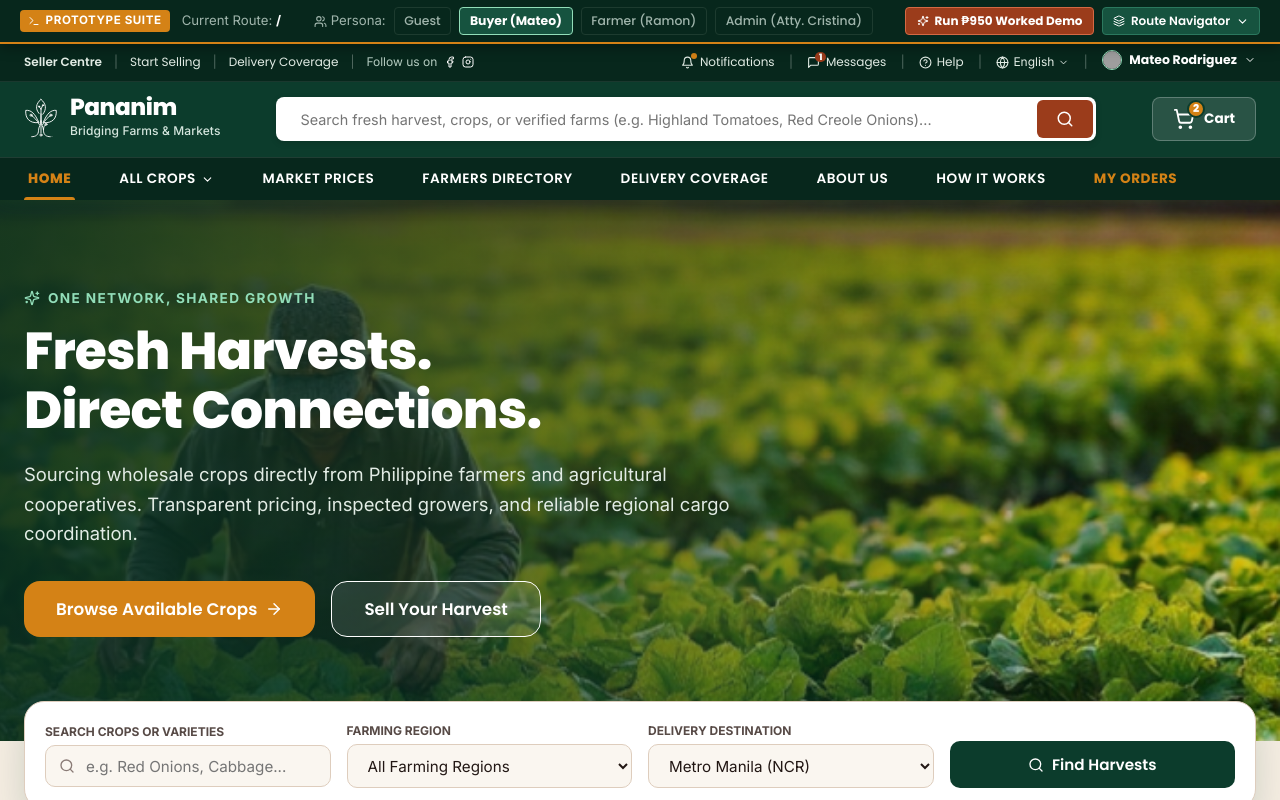
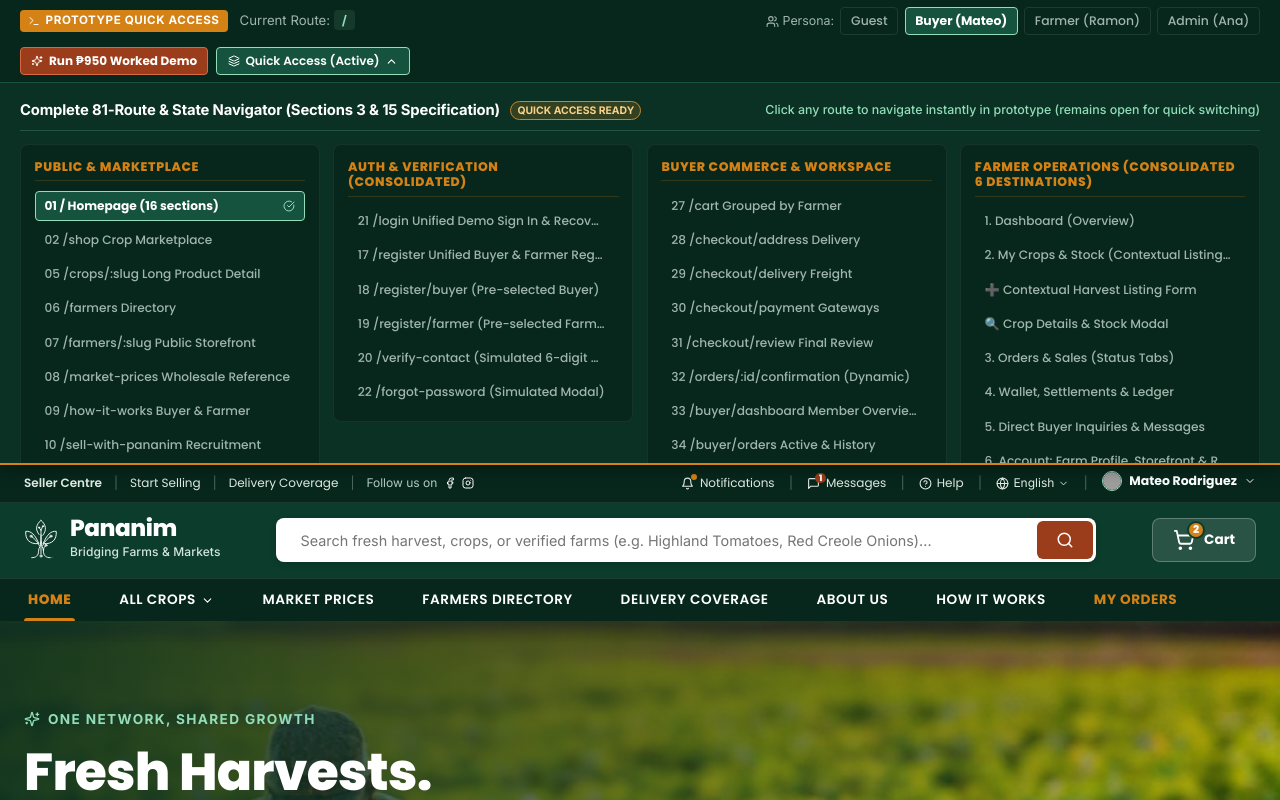
Before and after one commit to mhaithan-lee/pananim, a React (Vite) app: page / in a window 1280 px wide. Shown: the top 800 px of the page. Built offline with nearby package versions, Linux system fonts and the light colour scheme; grey boxes are pictures that could not be loaded.

Commit message:
feat: make route navigator quick-access tray visible on top by default without clicking

```diff
--- a/src/components/DevScenarioBar.tsx
+++ b/src/components/DevScenarioBar.tsx
@@ -7,9 +7,10 @@ import {
   ChevronDown,
   ChevronUp,
   CheckCircle,
-  RefreshCw,
   Sparkles,
-  ExternalLink
+  ExternalLink,
+  Eye,
+  EyeOff
 } from 'lucide-react';
 
 interface DevScenarioBarProps {
@@ -27,12 +28,28 @@ export const DevScenarioBar: React.FC<DevScenarioBarProps> = ({
   onNavigate,
   onLoadWorkedExample950
 }) => {
-  const [isOpen, setIsOpen] = useState(false);
-  const [activeCategory, setActiveCategory] = useState<'scenarios' | 'routes'>('scenarios');
+  // Always open by default so the user does NOT need to click the route navigator button!
+  const [isOpen, setIsOpen] = useState(() => {
+    try {
+      const saved = localStorage.getItem('pananim_quick_nav_open');
+      if (saved !== null) return saved === 'true';
+    } catch (e) {}
+    return true; // Default open for quick access
+  });
+
+  const toggleOpen = () => {
+    setIsOpen((prev) => {
+      const next = !prev;
+      try {
+        localStorage.setItem('pananim_quick_nav_open', String(next));
+      } catch (e) {}
+      return next;
+    });
+  };
 
   const routeGroups = [
     {
-      group: 'Public & Marketplace',
+      group: 'PUBLIC & MARKETPLACE',
       routes: [
         { path: '/', label: '01 / Homepage (16 sections)' },
         { path: '/shop', label: '02 /shop Crop Marketplace' },
@@ -50,7 +67,7 @@ export const DevScenarioBar: React.FC<DevScenarioBarProps> = ({
       ]
     },
     {
-      group: 'Auth & Verification (Consolidated)',
+      group: 'AUTH & VERIFICATION (CONSOLIDATED)',
       routes: [
         { path: '/login', label: '21 /login Unified Demo Sign In & Recovery' },
         { path: '/register', label: '17 /register Unified Buyer & Farmer Registration' },
@@ -61,7 +78,7 @@ export const DevScenarioBar: React.FC<DevScenarioBarProps> = ({
       ]
     },
     {
-      group: 'Buyer Commerce & Workspace',
+      group: 'BUYER COMMERCE & WORKSPACE',
       routes: [
         { path: '/cart', label: '27 /cart Grouped by Farmer' },
         { path: '/checkout/address', label: '28 /checkout/address Delivery' },
@@ -79,7 +96,7 @@ export const DevScenarioBar: React.FC<DevScenarioBarProps> = ({
       ]
     },
     {
-      group: 'Farmer Operations (Consolidated 6 Destinations)',
+      group: 'FARMER OPERATIONS (CONSOLIDATED 6 DESTINATIONS)',
       routes: [
         { path: '/farmer/dashboard', label: '1. Dashboard (Overview)' },
         { path: '/farmer/inventory', label: '2. My Crops & Stock (Contextual Listings)' },
@@ -92,11 +109,11 @@ export const DevScenarioBar: React.FC<DevScenarioBarProps> = ({
       ]
     },
     {
-      group: 'Admin Experience (Redesigned)',
+      group: 'ADMIN EXPERIENCE (REDESIGNED)',
       routes: [
         { path: '/admin', label: 'Admin Overview (Pananim admin overview)' },
         { path: '/admin/crops', label: 'Crop Listings (Pananim crop listings)' },
-        { path: '/admin/farmers', label: 'Farmers & Buyers (Pananim farmers & buyers)' },
+        { path: '/admin/users', label: 'User Management (Farmers & Buyers)' },
         { path: '/admin/transactions', label: 'Transactions (Pananim transactions)' },
         { path: '/admin/market-prices', label: 'Market Prices (Pananim market prices)' },
         { path: '/admin/reports', label: 'Reports & Disputes (Pananim reports & disputes)' },
@@ -122,21 +139,22 @@ export const DevScenarioBar: React.FC<DevScenarioBarProps> = ({
         color: '#E2ECE5',
         borderBottom: '2px solid #D48216',
         fontSize: '0.825rem',
-        boxShadow: '0 4px 12px rgba(0,0,0,0.3)'
+        boxShadow: '0 4px 16px rgba(0,0,0,0.35)'
       }}
     >
+      {/* Top Controls Bar */}
       <div
-        className="container"
         style={{
           display: 'flex',
           alignItems: 'center',
           justifyContent: 'space-between',
           padding: '0.45rem 1.25rem',
           flexWrap: 'wrap',
-          gap: '0.75rem'
+          gap: '0.75rem',
+          borderBottom: isOpen ? '1px solid #16533F' : 'none'
         }}
       >
-        <div style={{ display: 'flex', alignItems: 'center', gap: '0.75rem' }}>
+        <div style={{ display: 'flex', alignItems: 'center', gap: '0.75rem', flexWrap: 'wrap' }}>
           <span
             style={{
               display: 'inline-flex',
@@ -151,16 +169,16 @@ export const DevScenarioBar: React.FC<DevScenarioBarProps> = ({
               fontSize: '0.725rem'
             }}
           >
-            <Terminal size={12} /> PROTOTYPE SUITE
+            <Terminal size={12} /> PROTOTYPE QUICK ACCESS
           </span>
           <span style={{ color: '#A0B5AC' }}>
-            Current Route: <strong style={{ color: '#FFFFFF' }}>{currentRoute}</strong>
+            Current Route: <strong style={{ color: '#92DEB9', backgroundColor: 'rgba(146, 222, 185, 0.1)', padding: '2px 8px', borderRadius: '4px' }}>{currentRoute}</strong>
           </span>
         </div>
 
-        {/* Persona Switcher */}
-        <div style={{ display: 'flex', alignItems: 'center', gap: '0.5rem', flexWrap: 'wrap' }}>
-          <span style={{ color: '#A0B5AC', display: 'flex', alignItems: 'center', gap: '0.25rem' }}>
+        {/* Persona Switcher Buttons */}
+        <div style={{ display: 'flex', alignItems: 'center', gap: '0.4rem', flexWrap: 'wrap' }}>
+          <span style={{ color: '#A0B5AC', display: 'flex', alignItems: 'center', gap: '0.25rem', fontSize: '0.775rem' }}>
             <Users size={13} /> Persona:
           </span>
           <button
@@ -172,7 +190,8 @@ export const DevScenarioBar: React.FC<DevScenarioBarProps> = ({
               color: currentRole === 'guest' ? '#FFFFFF' : '#A0B5AC',
               border: '1px solid ' + (currentRole === 'guest' ? '#92DEB9' : '#1D3B2F'),
               fontWeight: currentRole === 'guest' ? 700 : 500,
-              fontSize: '0.775rem'
+              fontSize: '0.775rem',
+              cursor: 'pointer'
             }}
           >
             Guest
@@ -186,7 +205,8 @@ export const DevScenarioBar: React.FC<DevScenarioBarProps> = ({
               color: currentRole === 'buyer' ? '#FFFFFF' : '#A0B5AC',
               border: '1px solid ' + (currentRole === 'buyer' ? '#92DEB9' : '#1D3B2F'),
               fontWeight: currentRole === 'buyer' ? 700 : 500,
-              fontSize: '0.775rem'
+              fontSize: '0.775rem',
+              cursor: 'pointer'
             }}
           >
             Buyer (Mateo)
@@ -200,7 +220,8 @@ export const DevScenarioBar: React.FC<DevScenarioBarProps> = ({
               color: currentRole === 'farmer' ? '#FFFFFF' : '#A0B5AC',
               border: '1px solid ' + (currentRole === 'farmer' ? '#92DEB9' : '#1D3B2F'),
               fontWeight: currentRole === 'farmer' ? 700 : 500,
-              fontSize: '0.775rem'
+              fontSize: '0.775rem',
+              cursor: 'pointer'
             }}
           >
             Farmer (Ramon)
@@ -214,14 +235,15 @@ export const DevScenarioBar: React.FC<DevScenarioBarProps> = ({
               color: currentRole === 'staff' ? '#FFFFFF' : '#A0B5AC',
               border: '1px solid ' + (currentRole === 'staff' ? '#92DEB9' : '#1D3B2F'),
               fontWeight: currentRole === 'staff' ? 700 : 500,
-              fontSize: '0.775rem'
+              fontSize: '0.775rem',
+              cursor: 'pointer'
             }}
           >
-            Admin (Atty. Cristina)
+            Admin (Ana)
           </button>
         </div>
 
-        {/* Worked Scenario & Route Drawer Toggle */}
+        {/* Action Buttons: ₱950 Worked Demo & Quick Nav Visibility Toggle */}
         <div style={{ display: 'flex', alignItems: 'center', gap: '0.5rem' }}>
           <button
             onClick={onLoadWorkedExample950}
@@ -236,16 +258,18 @@ export const DevScenarioBar: React.FC<DevScenarioBarProps> = ({
               display: 'inline-flex',
               alignItems: 'center',
               gap: '0.35rem',
-              border: '1px solid #D46944'
+              border: '1px solid #D46944',
+              cursor: 'pointer'
             }}
           >
             <Sparkles size={12} /> Run ₱950 Worked Demo
           </button>
 
           <button
-            onClick={() => setIsOpen(!isOpen)}
+            onClick={toggleOpen}
+            title={isOpen ? 'Collapse Quick Access space' : 'Show Quick Access space'}
             style={{
-              backgroundColor: '#16533F',
+              backgroundColor: isOpen ? '#16533F' : 'transparent',
               color: '#FFFFFF',
               padding: '0.25rem 0.65rem',
               borderRadius: '4px',
@@ -254,83 +278,142 @@ export const DevScenarioBar: React.FC<DevScenarioBarProps> = ({
               display: 'inline-flex',
               alignItems: 'center',
               gap: '0.35rem',
-              border: '1px solid #2B785E'
+              border: '1px solid ' + (isOpen ? '#92DEB9' : '#2B785E'),
+              cursor: 'pointer'
             }}
           >
-            <Layers size={12} /> Route Navigator {isOpen ? <ChevronUp size={13} /> : <ChevronDown size={13} />}
+            <Layers size={12} />
+            {isOpen ? 'Quick Access (Active)' : 'Show Quick Access'}
+            {isOpen ? <ChevronUp size={13} /> : <ChevronDown size={13} />}
           </button>
         </div>
       </div>
 
-      {/* Expanded Route Navigator Drawer */}
+      {/* QUICK ACCESS SPACE (DIRECTLY VISIBLE ON TOP WITHOUT CLICKING) */}
       {isOpen && (
         <div
           style={{
             backgroundColor: '#0A3124',
-            borderTop: '1px solid #1D4B39',
-            padding: '1.25rem',
-            maxHeight: '420px',
+            padding: '1rem 1.25rem 1.25rem 1.25rem',
+            maxHeight: '380px',
             overflowY: 'auto'
           }}
         >
-          <div className="container">
+          <div style={{ maxWidth: '100%', margin: '0 auto' }}>
+            {/* Header matching user's screenshot */}
             <div
               style={{
                 display: 'flex',
                 alignItems: 'center',
                 justifyContent: 'space-between',
-                marginBottom: '1rem',
-                borderBottom: '1px solid #16533F',
-                paddingBottom: '0.5rem'
+                marginBottom: '0.85rem',
+                borderBottom: '1px solid rgba(146, 222, 185, 0.2)',
+                paddingBottom: '0.5rem',
+                flexWrap: 'wrap',
+                gap: '0.5rem'
               }}
             >
-              <span style={{ fontWeight: 700, color: '#FFFFFF', fontSize: '0.9rem' }}>
+              <div style={{ display: 'flex', alignItems: 'center', gap: '0.65rem' }}>
+                <span style={{ fontWeight: 800, color: '#FFFFFF', fontSize: '0.925rem', letterSpacing: '-0.01em' }}>
                   Complete 81-Route &amp; State Navigator (Sections 3 &amp; 15 Specification)
                 </span>
-              <span style={{ color: '#92DEB9', fontSize: '0.75rem' }}>
-                Click any route to navigate instantly in prototype
+                <span
+                  style={{
+                    backgroundColor: 'rgba(212, 130, 22, 0.2)',
+                    color: '#F8D28A',
+                    border: '1px solid #D48216',
+                    padding: '1px 6px',
+                    borderRadius: '10px',
+                    fontSize: '0.65rem',
+                    fontWeight: 700
+                  }}
+                >
+                  QUICK ACCESS READY
+                </span>
+              </div>
+              <span style={{ color: '#92DEB9', fontSize: '0.775rem', fontWeight: 500 }}>
+                Click any route to navigate instantly in prototype (remains open for quick switching)
               </span>
             </div>
 
+            {/* 5-Column Grid matching user's screenshot */}
             <div
               style={{
                 display: 'grid',
-                gridTemplateColumns: 'repeat(auto-fit, minmax(220px, 1fr))',
-                gap: '1.25rem'
+                gridTemplateColumns: 'repeat(auto-fit, minmax(240px, 1fr))',
+                gap: '0.85rem',
+                alignItems: 'start'
               }}
             >
               {routeGroups.map((group, idx) => (
-                <div key={idx} style={{ backgroundColor: '#07271C', padding: '0.75rem', borderRadius: '8px' }}>
-                  <h5 style={{ color: '#D48216', fontSize: '0.8rem', marginBottom: '0.5rem', textTransform: 'uppercase', letterSpacing: '0.05em' }}>
+                <div
+                  key={idx}
+                  style={{
+                    backgroundColor: '#07271C',
+                    padding: '0.85rem',
+                    borderRadius: '8px',
+                    border: '1px solid rgba(255, 255, 255, 0.06)'
+                  }}
+                >
+                  <h5
+                    style={{
+                      color: '#D48216',
+                      fontSize: '0.78rem',
+                      fontWeight: 800,
+                      marginBottom: '0.6rem',
+                      textTransform: 'uppercase',
+                      letterSpacing: '0.05em',
+                      borderBottom: '1px solid rgba(212, 130, 22, 0.2)',
+                      paddingBottom: '0.35rem'
+                    }}
+                  >
                     {group.group}
                   </h5>
-                  <div style={{ display: 'flex', flexDirection: 'column', gap: '0.3rem' }}>
-                    {group.routes.map((rt) => (
+                  <div style={{ display: 'flex', flexDirection: 'column', gap: '0.25rem' }}>
+                    {group.routes.map((rt) => {
+                      const isActive = currentRoute === rt.path || (rt.path === '/' && currentRoute === '') || (rt.path === '/farmer/dashboard' && currentRoute === '/farmer');
+                      return (
                         <button
                           key={rt.path}
-                        onClick={() => {
-                          onNavigate(rt.path);
-                          setIsOpen(false);
-                        }}
+                          onClick={() => onNavigate(rt.path)}
+                          title={`Navigate to ${rt.path}`}
                           style={{
                             textAlign: 'left',
-                          fontSize: '0.75rem',
-                          padding: '0.3rem 0.5rem',
+                            fontSize: '0.76rem',
+                            padding: '0.32rem 0.55rem',
                             borderRadius: '4px',
-                          color: currentRoute === rt.path ? '#FFFFFF' : '#A0B5AC',
-                          backgroundColor: currentRoute === rt.path ? '#16533F' : 'transparent',
-                          border: currentRoute === rt.path ? '1px solid #92DEB9' : '1px solid transparent',
+                            color: isActive ? '#FFFFFF' : '#A0B5AC',
+                            backgroundColor: isActive ? '#16533F' : 'transparent',
+                            border: isActive ? '1px solid #92DEB9' : '1px solid transparent',
                             display: 'flex',
                             alignItems: 'center',
-                          justifyContent: 'space-between'
+                            justifyContent: 'space-between',
+                            cursor: 'pointer',
+                            fontWeight: isActive ? 700 : 500,
+                            transition: 'all 0.1s ease',
+                            width: '100%',
+                            boxSizing: 'border-box'
+                          }}
+                          onMouseEnter={(e) => {
+                            if (!isActive) {
+                              e.currentTarget.style.backgroundColor = 'rgba(22, 83, 63, 0.4)';
+                              e.currentTarget.style.color = '#FFFFFF';
+                            }
+                          }}
+                          onMouseLeave={(e) => {
+                            if (!isActive) {
+                              e.currentTarget.style.backgroundColor = 'transparent';
+                              e.currentTarget.style.color = '#A0B5AC';
+                            }
                           }}
                         >
-                        <span style={{ overflow: 'hidden', textOverflow: 'ellipsis', whiteSpace: 'nowrap' }}>
+                          <span style={{ overflow: 'hidden', textOverflow: 'ellipsis', whiteSpace: 'nowrap', paddingRight: '4px' }}>
                             {rt.label}
                           </span>
-                        {currentRoute === rt.path && <CheckCircle size={11} style={{ color: '#92DEB9', flexShrink: 0 }} />}
+                          {isActive && <CheckCircle size={12} style={{ color: '#92DEB9', flexShrink: 0 }} />}
                         </button>
-                    ))}
+                      );
+                    })}
                   </div>
                 </div>
               ))}
```
Lines whose indentation alone changed are shown as unchanged.
